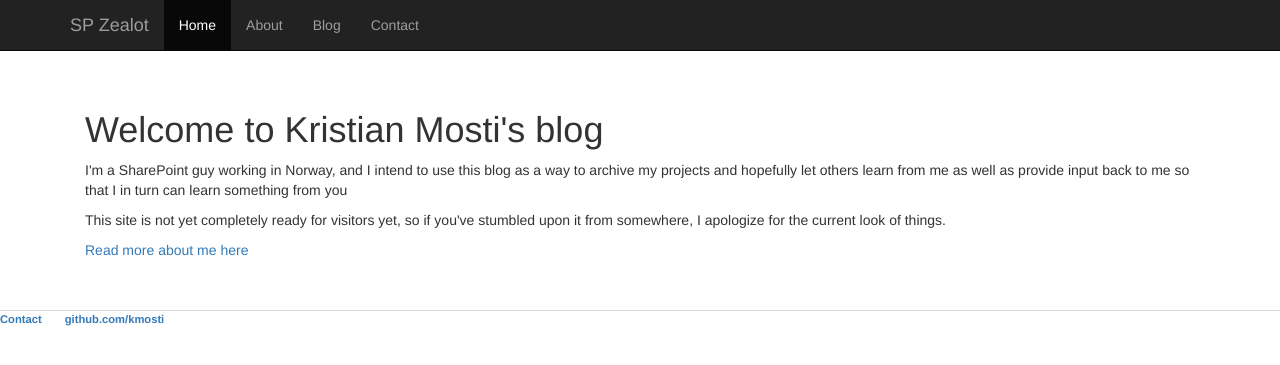
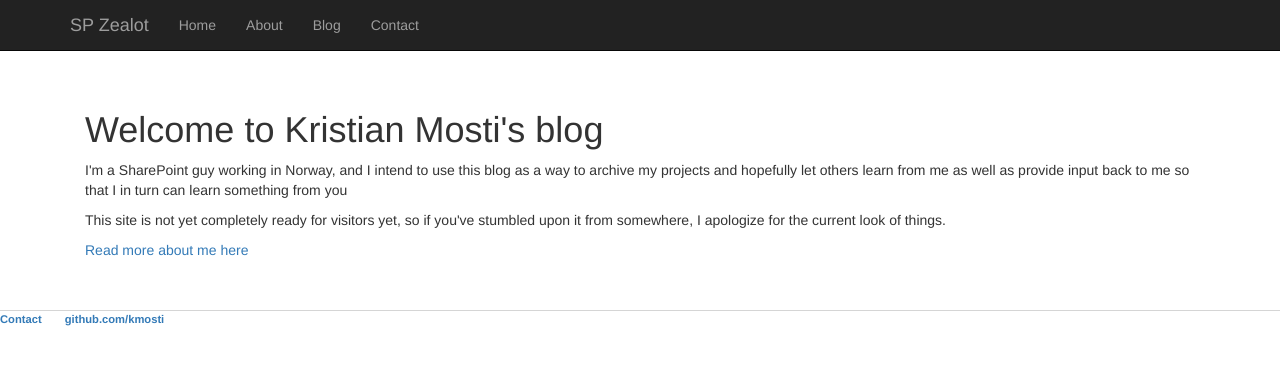
Before and after one commit to kmosti/kmosti.github.io, a Jekyll site: the page built from index.html, in a window 1280 px wide. Shown: the top 365 px of the page. Built offline with Jekyll 4.4.1, drawn with Linux system fonts in a browser that asks for light colours.

Commit message:
active bug

```diff
--- a/_layouts/default.html
+++ b/_layouts/default.html
@@ -22,7 +22,7 @@
 		        </div>
 		        <div id="navbar" class="collapse navbar-collapse">
 		          <ul class="nav navbar-nav">
-		            <li class="active"><a href="/">Home</a></li>
+		            <li><a href="/">Home</a></li>
 		            <li><a href="/About">About</a></li>
 	        		<li><a href="/blog">Blog</a></li>
 	        		<li><a href="/contact">Contact</a></li>
```
